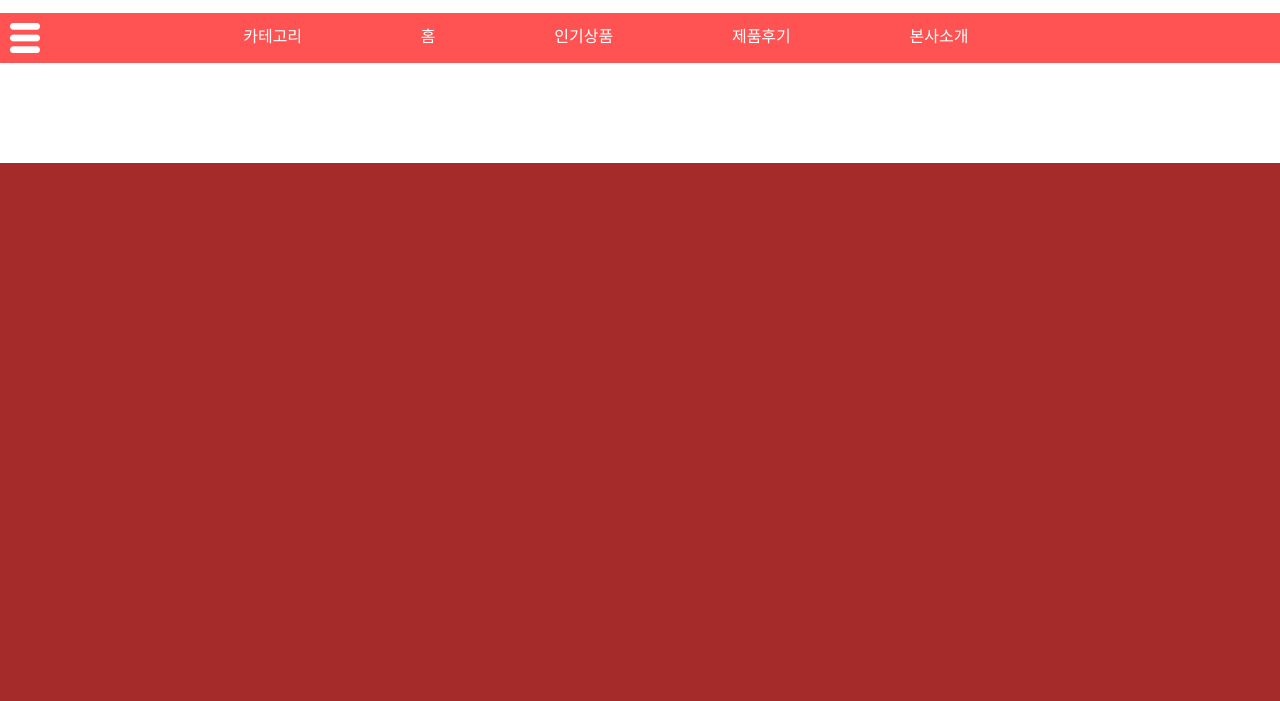
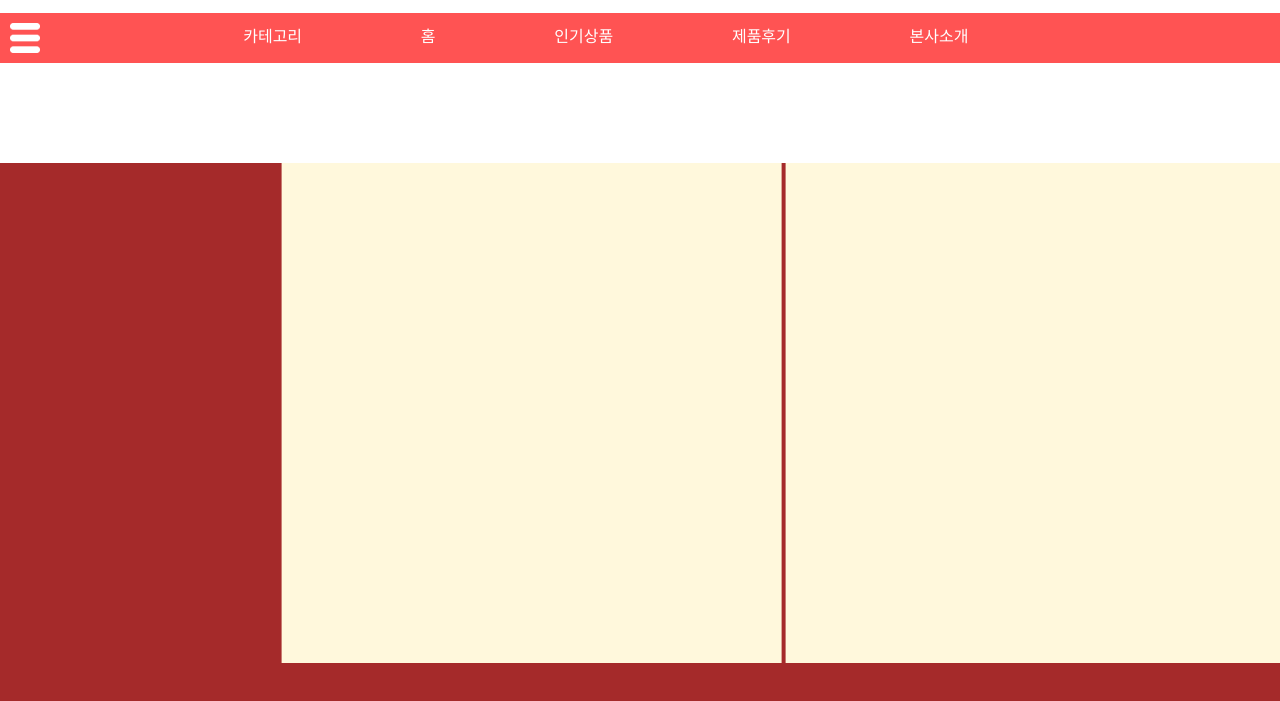
Before and after one commit to POBSIZ/cherryssom_v2, a website: page pages/itm_page.html in a window 1280 px wide. Shown: the part 87-788 px from the top of the page. Drawn offline with Linux system fonts and the light colour scheme.

Commit message:
add itm info

```diff
--- a/pages/itm_page.css
+++ b/pages/itm_page.css
@@ -100,3 +100,20 @@ a{
     height: 900px;
     background-color: brown;
 }
+#itm_wrap{
+    position: relative;
+    transform: translateX(-28%);
+    left: 50%;
+}
+#itm_img{
+    display: inline-block;
+    background-color: cornsilk;
+    width: 500px;
+    height: 500px;
+}
+#itm_info{
+    display: inline-block;
+    background-color: cornsilk;
+    width: 500px;
+    height: 500px;
+}
--- a/pages/itm_page.html
+++ b/pages/itm_page.html
@@ -40,7 +40,10 @@
 
         <div id="content_1">
             <div id="BG">
-
+                <div id="itm_wrap">
+                    <div id="itm_img"></div>
+                    <div id="itm_info"></div>
+                </div>
             </div>
         </div>
 
```
